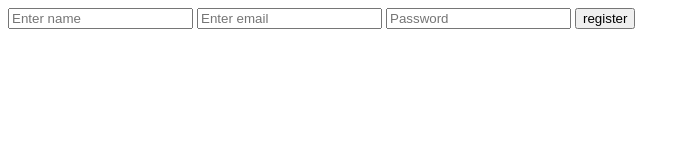
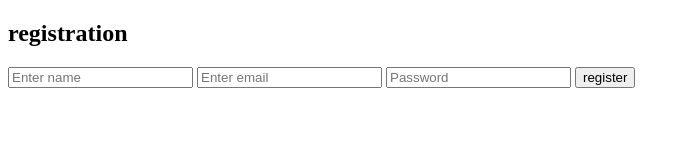
Before and after one commit to Ram-saddist/demo-bio, a plain HTML site: page index.html in a window 1280 px wide. Shown: the whole page, without its empty margins (0-690 px from the left). Drawn offline with Linux system fonts and the light colour scheme.

Commit message:
index.html file changed

```diff
--- a/index.html
+++ b/index.html
@@ -7,6 +7,7 @@
 </head>
 <body>
     <form action="./login.html">
+        <h2>registration</h2>
         <input type="text" placeholder="Enter name"/>
         <input type="email" placeholder="Enter email">
         <input type="text" placeholder="Password"/>
```
